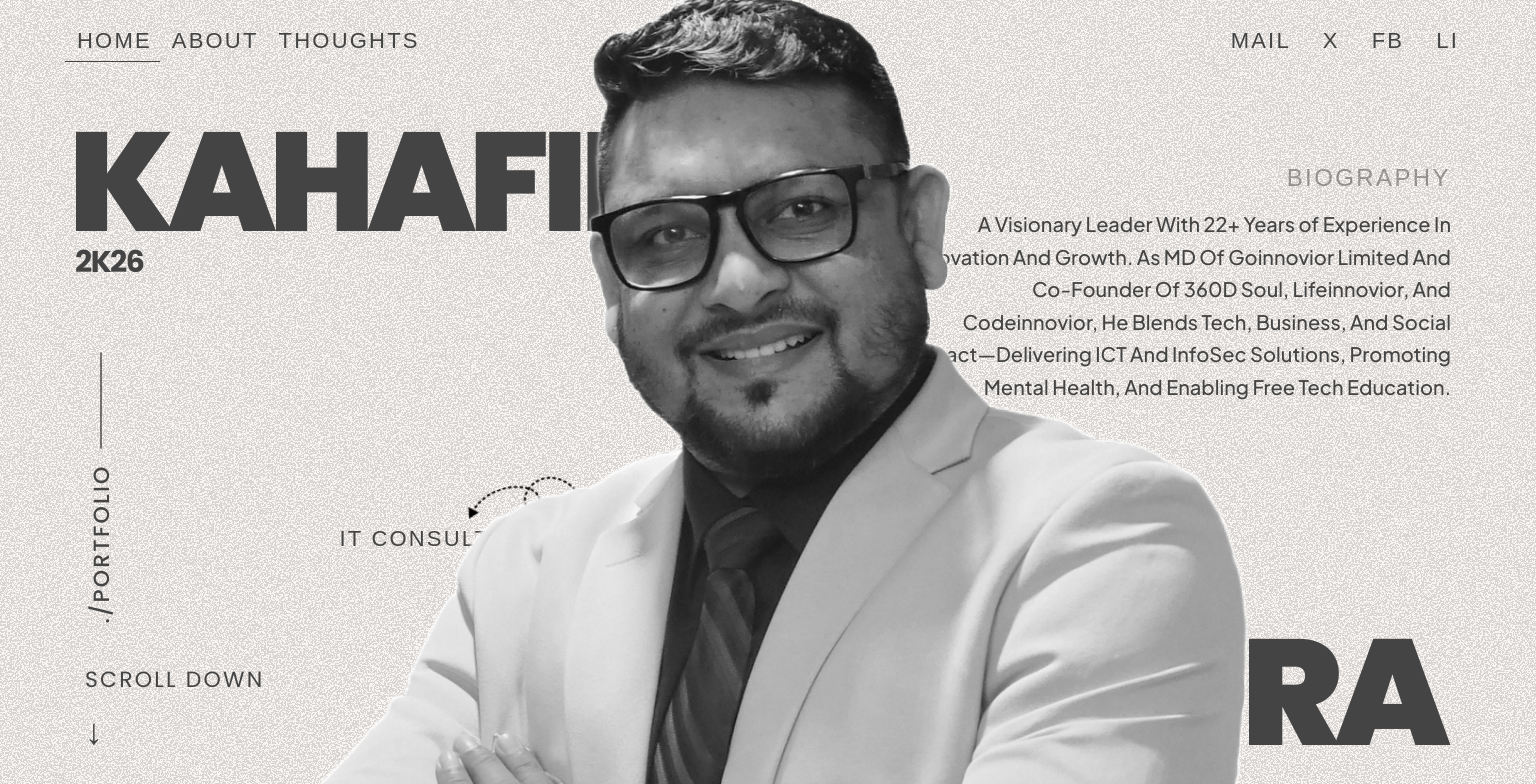
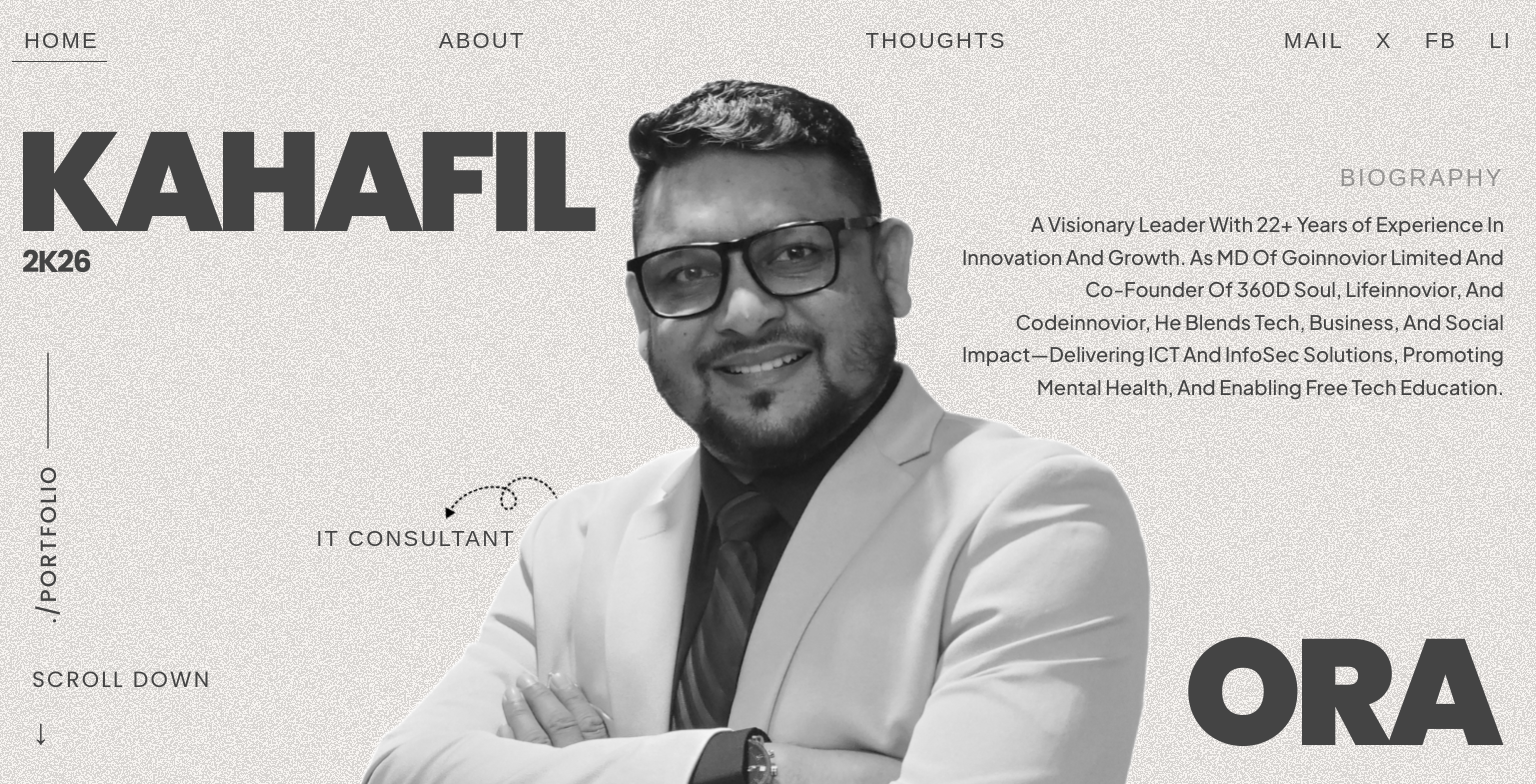
Before and after one commit to sinu5550/kahafil-ora-portfolio, a Next.js app: page / in a window 1536 px wide. Shown: the top 784 px of the page. Built offline with nearby package versions, Linux system fonts and the light colour scheme; a web font is replaced by a local one.

Commit message:
[update] Add custom screen scaling breakpoints and refine container layout

```diff
--- a/src/app/globals.css
+++ b/src/app/globals.css
@@ -10,6 +10,11 @@
   --font-fragment-mono: var(--font-fragment-mono);
   --font-amiri: "Amiri", serif;
   --breakpoint-3xl: 1920px;
+  --breakpoint-100: 1920px; /* 1920px at 100% scaling */
+  --breakpoint-110: 1745px; /* 1920px at 110% scaling */
+  --breakpoint-125: 1536px; /* 1920px at 125% scaling */
+  --spacing-80: 20rem; /* 320px */
+  --spacing-106: 26.5rem;
 }
 
 :root {
@@ -42,12 +47,12 @@ h6 {
   padding-left: 1.5rem;
   padding-right: 1.5rem;
 
-  @media (min-width: 1280px) {
+  @media (min-width: 1280px) and (max-width: 1439px) {
     max-width: 1260px; /* standard 1280 - padding */
   }
 
-  @media (min-width: 1440px) {
-    max-width: 1430px; /* 1440 - padding */
+  @media (min-width: 1440px) and (max-width: 1919px) {
+    max-width: 1700px;
   }
 
   @media (min-width: 1920px) {
```
